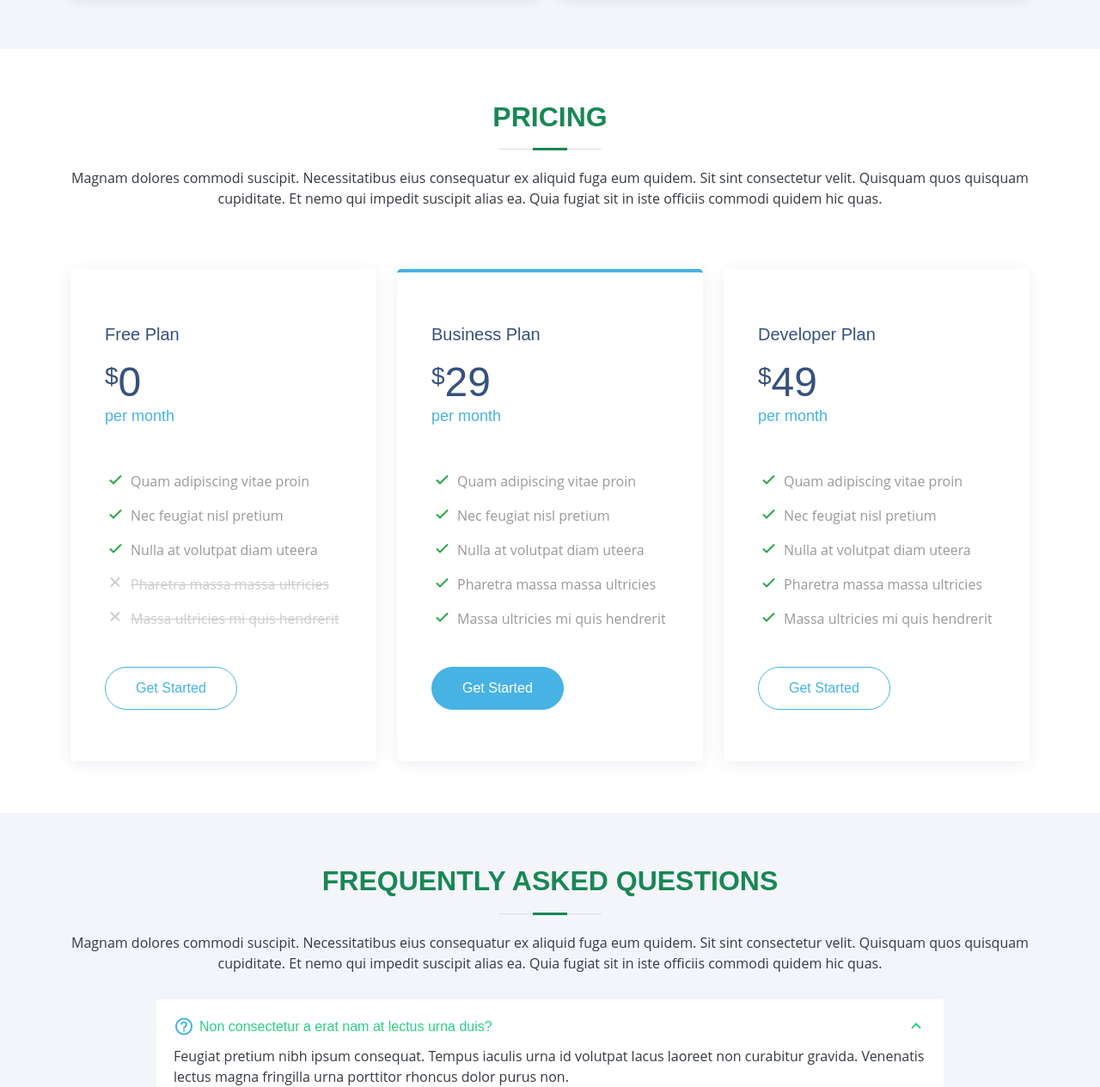
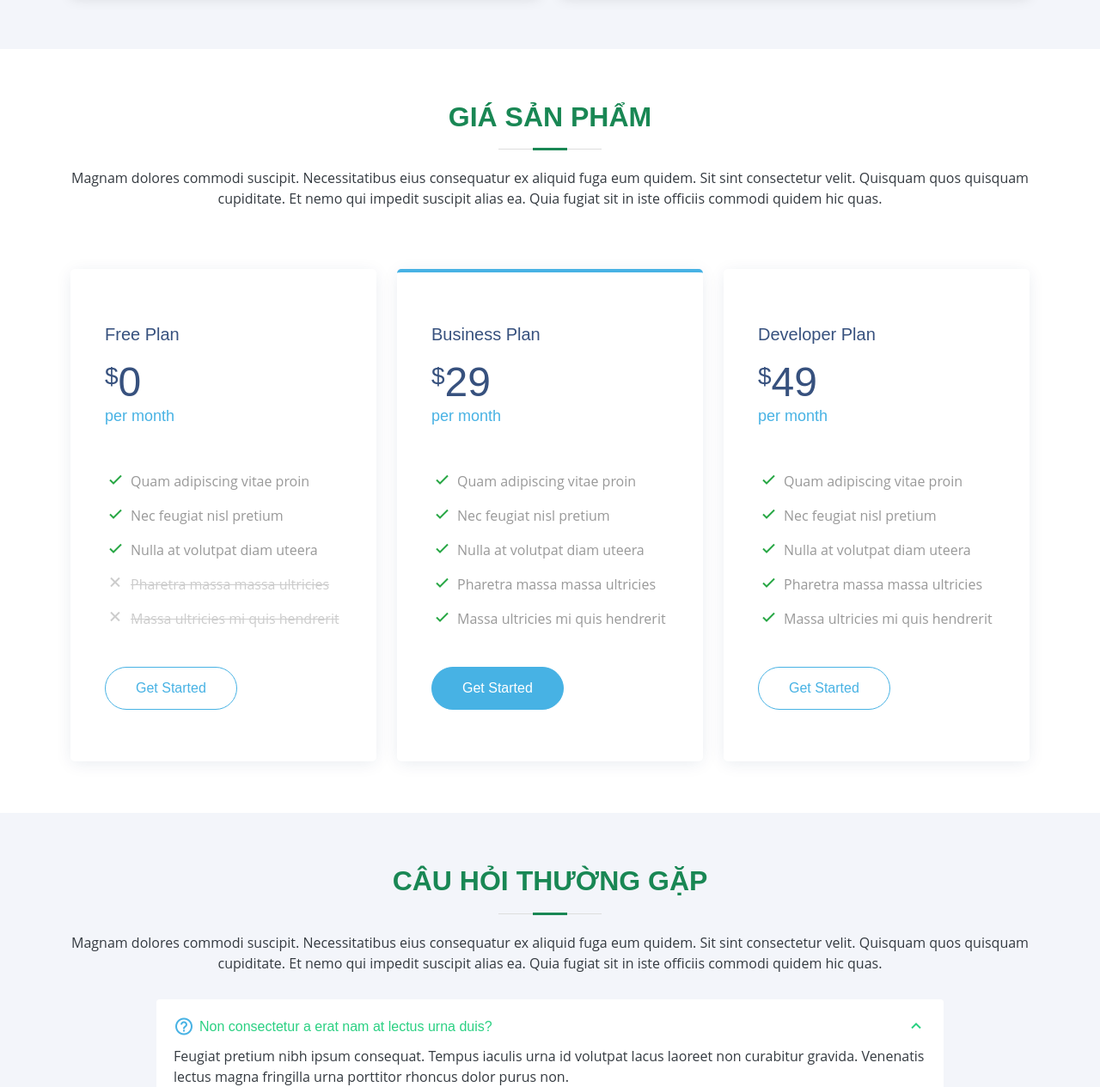
Before and after one commit to tvtien1210/EnglishStudySite, a plain HTML site: page index.html in a window 1280 px wide. Shown: the part 4650-5915 px from the top of the page at 86% size. Drawn offline with Linux system fonts and the light colour scheme.

Commit message:
Update index.html

```diff
--- a/index.html
+++ b/index.html
@@ -1052,7 +1052,7 @@
       <section id="pricing" class="pricing">
         <div class="container" data-aos="fade-up">
           <div class="section-title">
-            <h2>Pricing</h2>
+            <h2>Giá sản phẩm</h2>
             <p>
               Magnam dolores commodi suscipit. Necessitatibus eius consequatur
               ex aliquid fuga eum quidem. Sit sint consectetur velit. Quisquam
@@ -1151,7 +1151,7 @@
       <section id="faq" class="faq section-bg">
         <div class="container" data-aos="fade-up">
           <div class="section-title">
-            <h2>Frequently Asked Questions</h2>
+            <h2>Câu hỏi thường gặp</h2>
             <p>
               Magnam dolores commodi suscipit. Necessitatibus eius consequatur
               ex aliquid fuga eum quidem. Sit sint consectetur velit. Quisquam
```
